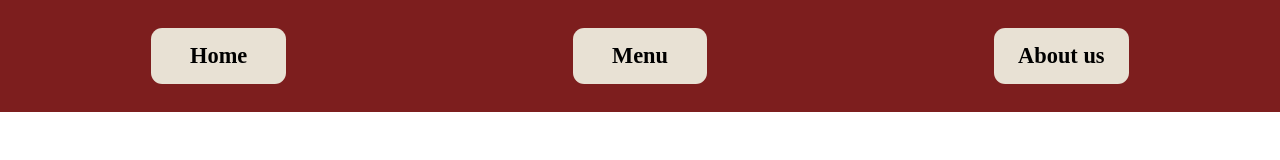
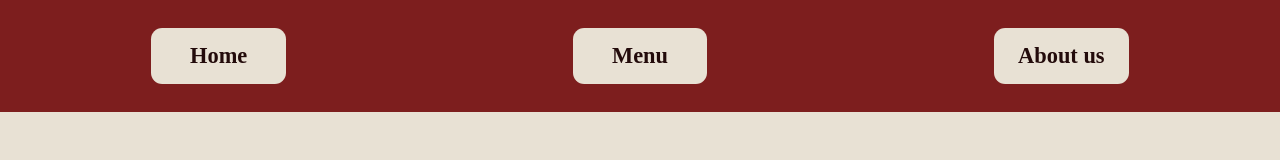
Before and after one commit to GregHaris/restuarantPage, a website built with webpack: page src/template.html in a window 1280 px wide. Built offline with nearby package versions, Linux system fonts and the light colour scheme.

Commit message:
change the font color to a custum color.

```diff
--- a/src/style.css
+++ b/src/style.css
@@ -1,6 +1,7 @@
 :root {
   --primary-bg-clr: rgb(125, 30, 30);
   --secondary-bg-clr:rgb(232, 225, 212);
+  --dark-clr:rgb(35, 11, 11);
 }
 
 *,
@@ -8,12 +9,16 @@
 *::after {
   box-sizing: border-box;
 }
+
 * {
   margin: 0;
+  color: var(--dark-clr);
 }
+
 body {
   line-height: 1.5;
   -webkit-font-smoothing: antialiased;
+  background: var(--secondary-bg-clr);
 }
 img,
 svg {
```
